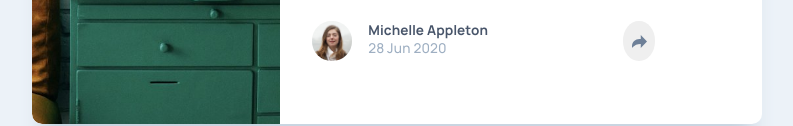
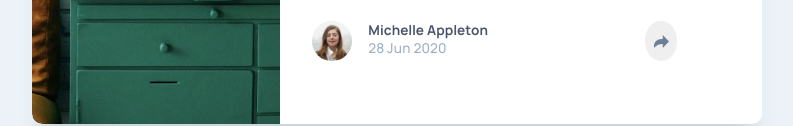
Before and after one commit to chrisdzasc/Article-Preview-Component, a plain HTML site: page index.html in a window 1280 px wide. Shown: the part 449-575 px from the top of the page, without its empty margins (243-1036 px from the left). Drawn offline with Linux system fonts and the light colour scheme.

Commit message:
style(tablet): increase footer gap to space out author info and share button

```diff
--- a/css/styles.css
+++ b/css/styles.css
@@ -317,4 +317,8 @@ body {
     gap: var(--spacing-300);
   }
 
+  .footer {
+    gap: var(--spacing-1300);
+  }
+
 }
```
